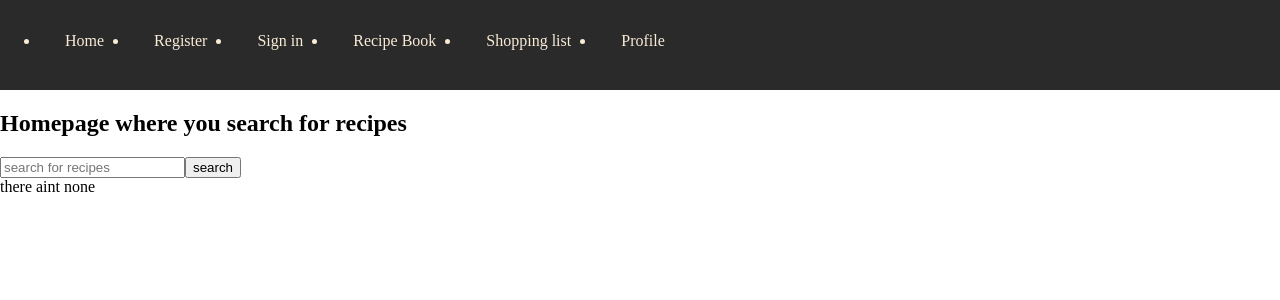
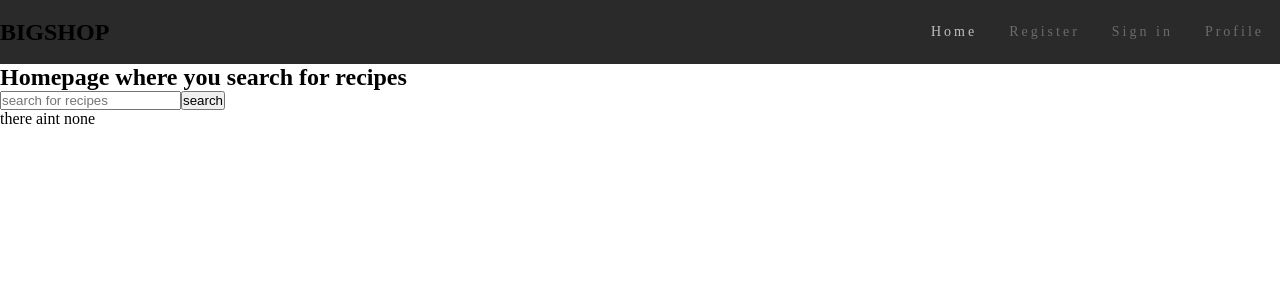
Before and after one commit to russfraze/The-Big-Shop-react-firebase, a React (Create React App) app: page / in a window 1280 px wide. Shown: the top 300 px of the page. Built offline with nearby package versions, Linux system fonts and the light colour scheme.

Commit message:
navbar responsive

```diff
--- a/package.json
+++ b/package.json
@@ -9,6 +9,7 @@
     "axios": "^1.1.3",
     "dotenv": "^16.0.3",
     "firebase": "^9.12.1",
+    "gsap": "^3.11.3",
     "react": "^18.2.0",
     "react-dom": "^18.2.0",
     "react-icons": "^4.6.0",
--- a/src/components/Navbar.js
+++ b/src/components/Navbar.js
@@ -1,35 +1,75 @@
-import { useNavigate } from 'react-router-dom'
+import { useState } from 'react'
+import { useNavigate, useLocation } from 'react-router-dom'
+import { getAuth } from 'firebase/auth'
 
 function Navbar() {
+    const [navIsOpen, setNavIsOpen] = useState(false)
+
     const navigate = useNavigate()
+    const location = useLocation()
+
+    const auth = getAuth()
+
+
+    const pathMatchRoute = (route) => {
+        if (route === location.pathname) {
+            return true
+        }
+    }
+    console.log(navIsOpen)
 
     return (
-        <div>
-            <div className='navbar sticky'>
+        <nav className='navigation'>
 
-                <ul className='nav-links'>
+            <div className='logo'>
+                <h1>BIGSHOP</h1>
+            </div>
+
+            <div className='burger' onClick={() => setNavIsOpen(!navIsOpen)}>
+                <div className='line1'></div>
+                <div className='line2'></div>
+                <div className='line3'></div>
+            </div>
+
+            <div className={navIsOpen ? 'navigation-menu expanded' : 'navigation-menu'}>
+                <ul>
+
                     <li onClick={() => navigate('/')}>
-                        <p>Home</p>
+                        <p className={pathMatchRoute('/') ? 'navbar-active' : ''} >Home</p>
                     </li>
-                    <li onClick={() => navigate('/register')}>
-                        <p>Register</p>
+
+
+                    {!auth.currentUser &&
+                        <li onClick={() => navigate('/register')}>
+                            <p className={pathMatchRoute('/register') ? 'navbar-active' : ''}>Register</p>
+                        </li>}
+
+                    {!auth.currentUser &&
+                        <li onClick={() => navigate('/sign-in')}>
+                            <p className={pathMatchRoute('/sign-in') ? 'navbar-active' : ''}>Sign in</p>
+                        </li>}
+
+                    {auth.currentUser &&
+                        <li onClick={() => navigate('/recipe-book')}>
+                            <p className={pathMatchRoute('/recipe-book') ? 'navbar-active' : ''}>Recipe Book</p>
+                        </li>}
+
+                    {auth.currentUser &&
+                        <li onClick={() => navigate('/shopping-list')}>
+                            <p className={pathMatchRoute('/shopping-list') ? 'navbar-active' : ''}>Shopping list</p>
+                        </li>}
+
+
+                    <li onClick={() => navigate('/profile')}>
+                        <p className={pathMatchRoute('/profile') ? 'navbar-active' : ''}>Profile</p>
                     </li>
-                    <li onClick={() => navigate('/sign-in')}>
-                        <p>Sign in</p>
-                    </li>
-                    <li onClick={() => navigate('/recipe-book')}>
-                        <p>Recipe Book</p>
-                    </li>
-                    <li onClick={() => navigate('/shopping-list')}>
-                        <p>Shopping list</p>
-                    </li>
-                    <li onClick={() => navigate('/profile')}>
-                        <p>Profile</p>
-                    </li>
+
                 </ul>
+            </div>
 
-            </div>
-        </div>
+
+
+        </nav>
     )
 }
 
--- a/src/index.css
+++ b/src/index.css
@@ -1,33 +1,115 @@
 
 /* navbar */
+
+* {
+  margin: 0px;
+  padding: 0px;
+  box-sizing: border-box;
+  /* border: 1px solid red; */
+}
 
 body {
   margin: 0px;
 }
 
-.navbar {
-  height: 90px;
+.navigation {
+  min-height: 8vh;
   background-color: #2a2a2a;
   display: flex;
-  overflow: hidden;
+  justify-content: space-around;
+  align-items: center;
 }
 
-.sticky {
+
+.logo {
+
+}
+
+/* .sticky {
   top: 0;
   width: 100%;
-  overflow: hidden;
+
   margin-top: 0px
+} */
+
+.navigation-menu {
+  margin-left: auto
 }
 
-.nav-links{
+.navigation-menu ul {
   display: flex;
-  color: antiquewhite;
+  justify-content: space-around;
+  color: #6b6b6b;
+  font-size: 14px;
+  padding: 0;
+  letter-spacing: 3px;
 }
 
-.nav-links li {
-  padding-right: 25px;
-  padding-left: 25px;
+.navigation-menu li {
+  list-style-type: none;
+  margin: 0 1rem
 }
+
+
+.nav-links p {
+  margin-right: 17px
+}
+
+
+.burger {
+  display: none
+}
+
+
+
+.burger div {
+  width: 25px;
+  height: 2px;
+  background-color: rgb(209, 207, 207);
+  margin: 5px;
+  transition: all 0.3s ease;
+
+}
+
+@media screen and (max-width: 550px) {
+  .burger {
+    display: block;
+  }
+
+  .navigation-menu ul {
+    flex-direction: column;
+    position: absolute;
+    top: 60px;
+    left: 0;
+    width: 100%;
+    height: calc(100vh - 60px);
+    background-color: white;
+    border-top: 1px solid black;
+    display: none;
+  }
+
+  .navigation-menu li {
+    text-align: center;
+    margin: 0;
+  }
+
+  .navigation-menu.expanded ul {
+    display: block;
+  }
+
+}
+
+.navbar-active {
+  color: #bfbfbf;
+}
+
+
+
+
+
+
+
+
 
 
 
```
Also changed, not shown: 1 other file (tests, documents, lock files or other folders).
